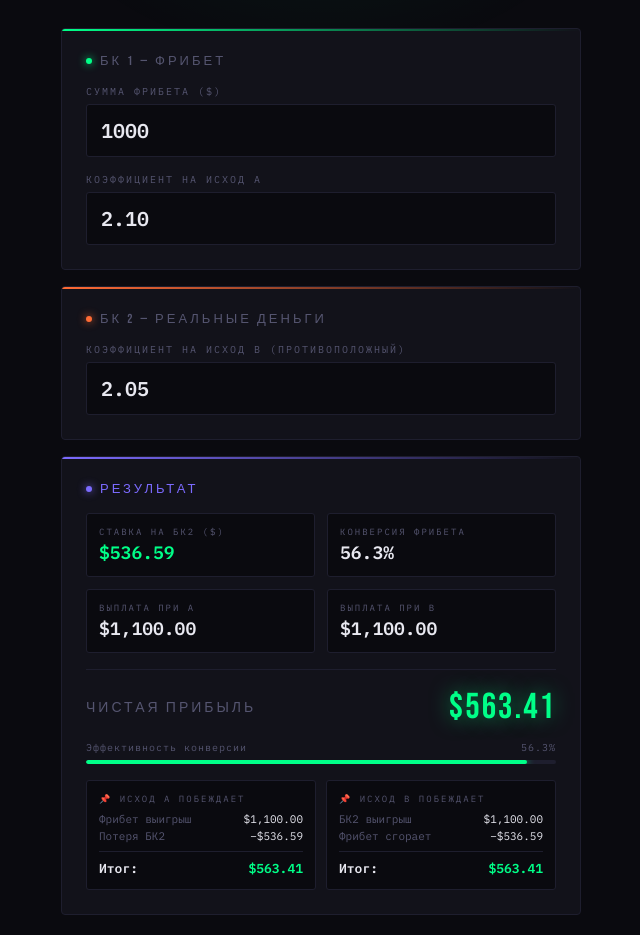
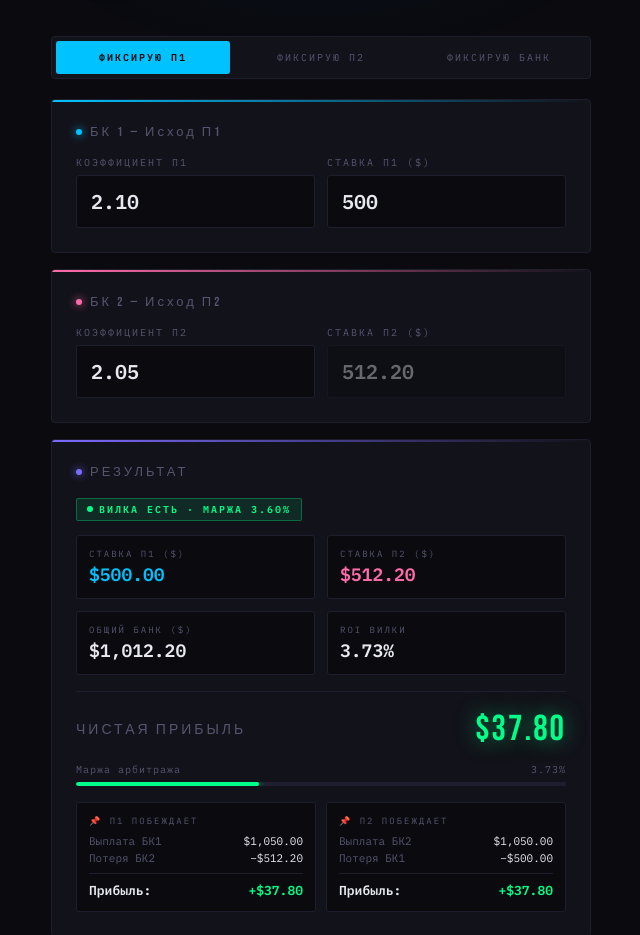
Before and after one commit to kosorino/surbet, a plain HTML site: page index.html in a window 1280 px wide. Shown: the part 136-1071 px from the top of the page, without its empty margins (319-959 px from the left). Drawn offline with Linux system fonts and the light colour scheme.

Commit message:
Update index.html

```diff
--- a/index.html
+++ b/index.html
@@ -3,7 +3,7 @@
 <head>
 <meta charset="UTF-8">
 <meta name="viewport" content="width=device-width, initial-scale=1.0">
-<title>Фрибет Арбитраж</title>
+<title>Вилка Калькулятор</title>
 <link href="https://fonts.googleapis.com/css2?family=Bebas+Neue&family=IBM+Plex+Mono:wght@400;600&display=swap" rel="stylesheet">
 <style>
   *, *::before, *::after { box-sizing: border-box; margin: 0; padding: 0; }
@@ -12,8 +12,8 @@
     --bg: #0a0a0f;
     --surface: #12121a;
     --border: #1e1e2e;
-    --accent: #00ff88;
-    --accent2: #ff6b35;
+    --accent: #00c2ff;
+    --accent2: #ff6baa;
     --text: #e8e8f0;
     --muted: #555570;
     --win: #00ff88;
@@ -28,7 +28,6 @@
     display: flex;
     flex-direction: column;
     align-items: center;
-    justify-content: flex-start;
     padding: 32px 16px 60px;
     overflow-x: hidden;
   }
@@ -37,15 +36,15 @@
     content: '';
     position: fixed;
     top: -200px; left: 50%; transform: translateX(-50%);
-    width: 600px; height: 400px;
-    background: radial-gradient(ellipse, rgba(0,255,136,0.07) 0%, transparent 70%);
+    width: 700px; height: 400px;
+    background: radial-gradient(ellipse, rgba(0,194,255,0.06) 0%, transparent 70%);
     pointer-events: none;
     z-index: 0;
   }
 
   .wrapper {
     width: 100%;
-    max-width: 520px;
+    max-width: 540px;
     position: relative;
     z-index: 1;
   }
@@ -57,11 +56,11 @@
 
   header h1 {
     font-family: 'Bebas Neue', sans-serif;
-    font-size: clamp(42px, 10vw, 72px);
-    letter-spacing: 4px;
+    font-size: clamp(48px, 12vw, 80px);
+    letter-spacing: 6px;
     line-height: 1;
     color: var(--accent);
-    text-shadow: 0 0 40px rgba(0,255,136,0.4);
+    text-shadow: 0 0 40px rgba(0,194,255,0.4);
   }
 
   header p {
@@ -70,6 +69,38 @@
     letter-spacing: 3px;
     text-transform: uppercase;
     margin-top: 6px;
+  }
+
+  /* MODE TOGGLE */
+  .mode-toggle {
+    display: flex;
+    background: var(--surface);
+    border: 1px solid var(--border);
+    border-radius: 4px;
+    padding: 4px;
+    margin-bottom: 20px;
+    gap: 4px;
+  }
+
+  .mode-btn {
+    flex: 1;
+    background: none;
+    border: none;
+    color: var(--muted);
+    font-family: 'IBM Plex Mono', monospace;
+    font-size: 10px;
+    letter-spacing: 2px;
+    text-transform: uppercase;
+    padding: 10px 8px;
+    border-radius: 3px;
+    cursor: pointer;
+    transition: background 0.2s, color 0.2s;
+  }
+
+  .mode-btn.active {
+    background: var(--accent);
+    color: var(--bg);
+    font-weight: 600;
   }
 
   .card {
@@ -104,7 +135,7 @@
     gap: 8px;
   }
 
-  .card-label .dot {
+  .dot {
     width: 6px; height: 6px;
     border-radius: 50%;
     flex-shrink: 0;
@@ -112,12 +143,15 @@
 
   .bk1 .dot { background: var(--accent); box-shadow: 0 0 8px var(--accent); }
   .bk2 .dot { background: var(--accent2); box-shadow: 0 0 8px var(--accent2); }
+  .result .dot { background: #7c6bff; box-shadow: 0 0 8px #7c6bff; }
 
-  .field {
-    margin-bottom: 16px;
+  .row2 {
+    display: grid;
+    grid-template-columns: 1fr 1fr;
+    gap: 12px;
   }
 
-  .field:last-child { margin-bottom: 0; }
+  .field { margin-bottom: 0; }
 
   label {
     display: block;
@@ -128,7 +162,7 @@
     margin-bottom: 6px;
   }
 
-  input {
+  input[type=number] {
     width: 100%;
     background: var(--bg);
     border: 1px solid var(--border);
@@ -143,23 +177,61 @@
     -moz-appearance: textfield;
   }
 
-  input::-webkit-inner-spin-button,
-  input::-webkit-outer-spin-button { -webkit-appearance: none; }
+  input[type=number]::-webkit-inner-spin-button,
+  input[type=number]::-webkit-outer-spin-button { -webkit-appearance: none; }
 
-  input:focus {
+  .bk1 input[type=number]:focus {
     border-color: var(--accent);
-    box-shadow: 0 0 0 2px rgba(0,255,136,0.1);
+    box-shadow: 0 0 0 2px rgba(0,194,255,0.1);
   }
 
-  .bk2 input:focus {
+  .bk2 input[type=number]:focus {
     border-color: var(--accent2);
-    box-shadow: 0 0 0 2px rgba(255,107,53,0.1);
+    box-shadow: 0 0 0 2px rgba(255,107,170,0.1);
+  }
+
+  /* Lock toggle */
+  .lock-row {
+    display: flex;
+    align-items: center;
+    gap: 10px;
+    margin-top: 14px;
+  }
+
+  .lock-label {
+    font-size: 10px;
+    letter-spacing: 1.5px;
+    color: var(--muted);
+    text-transform: uppercase;
+    flex: 1;
+  }
+
+  .lock-btns {
+    display: flex;
+    gap: 6px;
+  }
+
+  .lock-btn {
+    background: var(--bg);
+    border: 1px solid var(--border);
+    border-radius: 3px;
+    color: var(--muted);
+    font-family: 'IBM Plex Mono', monospace;
+    font-size: 10px;
+    letter-spacing: 1px;
+    padding: 5px 10px;
+    cursor: pointer;
+    transition: all 0.15s;
+    text-transform: uppercase;
+  }
+
+  .lock-btn.active {
+    border-color: var(--accent);
+    color: var(--accent);
+    background: rgba(0,194,255,0.07);
   }
 
   /* RESULT */
-  .result .card-label { color: #7c6bff; }
-  .result .card-label .dot { background: #7c6bff; box-shadow: 0 0 8px #7c6bff; }
-
   .result-grid {
     display: grid;
     grid-template-columns: 1fr 1fr;
@@ -220,9 +292,8 @@
   .profit-val.negative { color: var(--loss); text-shadow: 0 0 20px rgba(255,68,102,0.4); }
   .profit-val.zero { color: var(--muted); }
 
-  .roi-bar-wrap {
-    margin-top: 12px;
-  }
+  /* ROI bar */
+  .roi-bar-wrap { margin-top: 12px; }
 
   .roi-header {
     display: flex;
@@ -243,11 +314,12 @@
   .roi-bar-fill {
     height: 100%;
     border-radius: 2px;
-    background: var(--accent);
+    background: var(--win);
     transition: width 0.4s cubic-bezier(.4,0,.2,1);
-    box-shadow: 0 0 8px var(--accent);
+    box-shadow: 0 0 8px var(--win);
   }
 
+  /* Scenarios */
   .scenarios {
     display: grid;
     grid-template-columns: 1fr 1fr;
@@ -279,7 +351,8 @@
   }
 
   .scenario .sc-row .sc-num { color: var(--text); }
-  .scenario .sc-total {
+
+  .sc-total {
     display: flex;
     justify-content: space-between;
     font-size: 13px;
@@ -292,13 +365,45 @@
   .sc-total .positive { color: var(--win); }
   .sc-total .negative { color: var(--loss); }
 
+  /* arb indicator */
+  .arb-badge {
+    display: inline-flex;
+    align-items: center;
+    gap: 6px;
+    font-size: 10px;
+    letter-spacing: 2px;
+    padding: 4px 10px;
+    border-radius: 2px;
+    text-transform: uppercase;
+    font-weight: 600;
+    margin-bottom: 14px;
+  }
+
+  .arb-badge.is-arb {
+    background: rgba(0,255,136,0.1);
+    border: 1px solid rgba(0,255,136,0.3);
+    color: var(--win);
+  }
+
+  .arb-badge.no-arb {
+    background: rgba(255,68,102,0.1);
+    border: 1px solid rgba(255,68,102,0.3);
+    color: var(--loss);
+  }
+
+  .badge-dot {
+    width: 6px; height: 6px;
+    border-radius: 50%;
+    background: currentColor;
+  }
+
   .warning {
     background: rgba(255,107,53,0.08);
     border: 1px solid rgba(255,107,53,0.3);
     border-radius: 3px;
     padding: 12px 14px;
     font-size: 11px;
-    color: var(--accent2);
+    color: #ff9055;
     letter-spacing: 0.5px;
     line-height: 1.5;
     margin-top: 16px;
@@ -307,29 +412,13 @@
 
   .warning.visible { display: block; }
 
-  .tag {
-    display: inline-block;
-    font-size: 9px;
-    letter-spacing: 2px;
-    padding: 2px 7px;
-    border-radius: 2px;
-    text-transform: uppercase;
-    font-weight: 600;
-    margin-left: 8px;
-    vertical-align: middle;
-  }
-
-  .tag.good { background: rgba(0,255,136,0.15); color: var(--accent); }
-  .tag.bad { background: rgba(255,68,102,0.15); color: var(--loss); }
-  .tag.ok { background: rgba(124,107,255,0.15); color: #7c6bff; }
-
   .note {
     text-align: center;
     font-size: 10px;
     color: var(--muted);
     letter-spacing: 1px;
     margin-top: 24px;
-    line-height: 1.8;
+    line-height: 1.9;
   }
 
   @keyframes fadeIn {
@@ -343,49 +432,72 @@
 <body>
 <div class="wrapper">
   <header>
-    <h1>FREEBET CALC</h1>
-    <p>Арбитраж фрибета — конвертация в реальные деньги</p>
+    <h1>ВИЛКА CALC</h1>
+    <p>Калькулятор арбитражных ситуаций</p>
   </header>
 
+  <!-- MODE -->
+  <div class="mode-toggle">
+    <button class="mode-btn active" onclick="setMode('s1')" id="btn-s1">Фиксирую П1</button>
+    <button class="mode-btn" onclick="setMode('s2')" id="btn-s2">Фиксирую П2</button>
+    <button class="mode-btn" onclick="setMode('total')" id="btn-total">Фиксирую банк</button>
+  </div>
+
+  <!-- BK1 -->
   <div class="card bk1">
-    <div class="card-label"><span class="dot"></span>БК 1 — ФРИБЕТ</div>
-    <div class="field">
-      <label>Сумма фрибета ($)</label>
-      <input type="number" id="freebet" value="1000" min="1" step="1" oninput="calc()">
-    </div>
-    <div class="field">
-      <label>Коэффициент на исход A</label>
-      <input type="number" id="k1" value="2.10" min="1.01" step="0.01" oninput="calc()">
+    <div class="card-label"><span class="dot"></span>БК 1 — Исход П1</div>
+    <div class="row2">
+      <div class="field">
+        <label>Коэффициент П1</label>
+        <input type="number" id="k1" value="2.10" min="1.01" step="0.01" oninput="calc()">
+      </div>
+      <div class="field">
+        <label>Ставка П1 ($)</label>
+        <input type="number" id="s1" value="500" min="1" step="1" oninput="onS1()">
+      </div>
     </div>
   </div>
 
+  <!-- BK2 -->
   <div class="card bk2">
-    <div class="card-label"><span class="dot"></span>БК 2 — РЕАЛЬНЫЕ ДЕНЬГИ</div>
-    <div class="field">
-      <label>Коэффициент на исход B (противоположный)</label>
-      <input type="number" id="k2" value="2.05" min="1.01" step="0.01" oninput="calc()">
+    <div class="card-label"><span class="dot"></span>БК 2 — Исход П2</div>
+    <div class="row2">
+      <div class="field">
+        <label>Коэффициент П2</label>
+        <input type="number" id="k2" value="2.05" min="1.01" step="0.01" oninput="calc()">
+      </div>
+      <div class="field">
+        <label>Ставка П2 ($)</label>
+        <input type="number" id="s2" value="" min="1" step="1" placeholder="авто" oninput="onS2()">
+      </div>
     </div>
   </div>
 
+  <!-- RESULT -->
   <div class="card result">
     <div class="card-label"><span class="dot"></span>РЕЗУЛЬТАТ</div>
 
+    <div id="arb-badge" class="arb-badge is-arb">
+      <span class="badge-dot"></span>
+      <span id="arb-text">ВИЛКА ЕСТЬ</span>
+    </div>
+
     <div class="result-grid">
       <div class="result-item highlight">
-        <div class="rlabel">Ставка на БК2 ($)</div>
-        <div class="rval" id="stake2">—</div>
+        <div class="rlabel">Ставка П1 ($)</div>
+        <div class="rval" id="r-s1">—</div>
+      </div>
+      <div class="result-item highlight" style="--accent: var(--accent2)">
+        <div class="rlabel">Ставка П2 ($)</div>
+        <div class="rval" id="r-s2" style="color: var(--accent2)">—</div>
       </div>
       <div class="result-item">
-        <div class="rlabel">Конверсия фрибета</div>
-        <div class="rval" id="conversion">—</div>
+        <div class="rlabel">Общий банк ($)</div>
+        <div class="rval" id="r-bank">—</div>
       </div>
       <div class="result-item">
-        <div class="rlabel">Выплата при A</div>
-        <div class="rval" id="payA">—</div>
-      </div>
-      <div class="result-item">
-        <div class="rlabel">Выплата при B</div>
-        <div class="rval" id="payB">—</div>
+        <div class="rlabel">ROI вилки</div>
+        <div class="rval" id="r-roi">—</div>
       </div>
     </div>
 
@@ -398,7 +510,7 @@
 
     <div class="roi-bar-wrap">
       <div class="roi-header">
-        <span>Эффективность конверсии</span>
+        <span>Маржа арбитража</span>
         <span id="roi-pct">—</span>
       </div>
       <div class="roi-bar-bg">
@@ -408,90 +520,147 @@
 
     <div class="scenarios">
       <div class="scenario">
-        <div class="sc-title">📌 Исход A побеждает</div>
-        <div class="sc-row"><span>Фрибет выигрыш</span><span class="sc-num" id="sA-win">—</span></div>
-        <div class="sc-row"><span>Потеря БК2</span><span class="sc-num" id="sA-lose">—</span></div>
-        <div class="sc-total"><span>Итог:</span><span id="sA-total">—</span></div>
+        <div class="sc-title">📌 П1 побеждает</div>
+        <div class="sc-row"><span>Выплата БК1</span><span class="sc-num" id="sc1-pay">—</span></div>
+        <div class="sc-row"><span>Потеря БК2</span><span class="sc-num" id="sc1-lose">—</span></div>
+        <div class="sc-total"><span>Прибыль:</span><span id="sc1-profit">—</span></div>
       </div>
       <div class="scenario">
-        <div class="sc-title">📌 Исход B побеждает</div>
-        <div class="sc-row"><span>БК2 выигрыш</span><span class="sc-num" id="sB-win">—</span></div>
-        <div class="sc-row"><span>Фрибет сгорает</span><span class="sc-num" id="sB-lose">—</span></div>
-        <div class="sc-total"><span>Итог:</span><span id="sB-total">—</span></div>
+        <div class="sc-title">📌 П2 побеждает</div>
+        <div class="sc-row"><span>Выплата БК2</span><span class="sc-num" id="sc2-pay">—</span></div>
+        <div class="sc-row"><span>Потеря БК1</span><span class="sc-num" id="sc2-lose">—</span></div>
+        <div class="sc-total"><span>Прибыль:</span><span id="sc2-profit">—</span></div>
       </div>
     </div>
 
-    <div class="warning" id="warn">
-      ⚠ Коэффициент ниже 1.5 — конверсия слабая. Ищи котировки выше 2.0 для максимальной отдачи.
+    <div class="warning" id="warn-noarb">
+      ⚠ Вилки нет — при таких коэффициентах оба плеча не перекрываются. Нужно чтобы 1/K1 + 1/K2 &lt; 1.
     </div>
   </div>
 
   <div class="note">
-    РЕАЛЬНЫЕ ДЕНЬГИ ПОТРАЧЕНЫ: <span id="spent">—</span> &nbsp;·&nbsp; ПОЛУЧЕНО ГАРАНТИРОВАНО: <span id="earned">—</span>
+    СУММА СТАВОК: <span id="n-bank">—</span> &nbsp;·&nbsp;
+    ГАРАНТИРОВАННЫЙ ВОЗВРАТ: <span id="n-return">—</span> &nbsp;·&nbsp;
+    ПРИБЫЛЬ: <span id="n-profit">—</span>
   </div>
 </div>
 
 <script>
-function fmt(n) {
-  return '$' + n.toFixed(2).replace(/\B(?=(\d{3})+(?!\d))/g, ',');
+let mode = 's1'; // 's1' | 's2' | 'total'
+
+function setMode(m) {
+  mode = m;
+  document.querySelectorAll('.mode-btn').forEach(b => b.classList.remove('active'));
+  document.getElementById('btn-' + m).classList.add('active');
+
+  // enable/disable inputs
+  const s1 = document.getElementById('s1');
+  const s2 = document.getElementById('s2');
+
+  if (m === 's1') {
+    s1.removeAttribute('readonly'); s1.style.opacity = '1';
+    s2.setAttribute('readonly', true); s2.style.opacity = '0.4'; s2.placeholder = 'авто';
+  } else if (m === 's2') {
+    s2.removeAttribute('readonly'); s2.style.opacity = '1'; s2.placeholder = '';
+    s1.setAttribute('readonly', true); s1.style.opacity = '0.4';
+  } else {
+    // total mode — s1 is the total bank input, s2 auto
+    s1.removeAttribute('readonly'); s1.style.opacity = '1'; s1.placeholder = 'банк';
+    s2.setAttribute('readonly', true); s2.style.opacity = '0.4'; s2.placeholder = 'авто';
+  }
+  calc();
 }
 
+function onS1() { if (mode !== 's2') calc(); }
+function onS2() { if (mode === 's2') calc(); }
+
+function fmt(n, sign) {
+  const s = '$' + Math.abs(n).toFixed(2).replace(/\B(?=(\d{3})+(?!\d))/g, ',');
+  return (sign && n < 0 ? '−' : '') + s;
+}
+
+function pct(n) { return n.toFixed(2) + '%'; }
+
 function calc() {
-  const F  = parseFloat(document.getElementById('freebet').value) || 0;
   const K1 = parseFloat(document.getElementById('k1').value) || 0;
   const K2 = parseFloat(document.getElementById('k2').value) || 0;
+  if (K1 <= 1 || K2 <= 1) return;
 
-  if (!F || K1 <= 1 || K2 <= 1) return;
+  const margin = 1/K1 + 1/K2;
+  const isArb = margin < 1;
 
-  // S = F * (K1 - 1) / K2
-  const netFreebet = F * (K1 - 1);
-  const S = netFreebet / K2;
+  // Badge
+  const badge = document.getElementById('arb-badge');
+  badge.className = 'arb-badge ' + (isArb ? 'is-arb' : 'no-arb');
+  document.getElementById('arb-text').textContent = isArb
+    ? `ВИЛКА ЕСТЬ · маржа ${pct((1 - margin) * 100)}`
+    : `ВИЛКИ НЕТ · маржа ${pct((margin - 1) * 100)} не в нашу пользу`;
 
-  // Payouts
-  const payA = netFreebet;        // win on BK1 freebet, lose S on BK2
-  const payB = S * K2;            // win on BK2, freebet burns
+  document.getElementById('warn-noarb').className = 'warning' + (isArb ? '' : ' visible');
 
-  // Net profit (same either way)
-  const profitA = netFreebet - S; // freebet win − bk2 lost
-  const profitB = S * K2 - S;    // bk2 win − bk2 stake (net)
-  const profit = (profitA + profitB) / 2; // should be equal
+  let S1, S2;
 
-  const conv = (profit / F) * 100;
-  const roiW = Math.min(conv, 60);
+  if (mode === 's1') {
+    S1 = parseFloat(document.getElementById('s1').value) || 0;
+    // равная выплата: S1*K1 = S2*K2 → S2 = S1*K1/K2
+    S2 = S1 * K1 / K2;
+    document.getElementById('s2').value = S2 > 0 ? S2.toFixed(2) : '';
+  } else if (mode === 's2') {
+    S2 = parseFloat(document.getElementById('s2').value) || 0;
+    S1 = S2 * K2 / K1;
+    document.getElementById('s1').value = S1 > 0 ? S1.toFixed(2) : '';
+  } else {
+    // total bank
+    const bank = parseFloat(document.getElementById('s1').value) || 0;
+    // S1 = bank * (1/K2) / (1/K1 + 1/K2) = bank / K2 / margin
+    S1 = bank * (1/K2) / margin;
+    S2 = bank * (1/K1) / margin;
+    document.getElementById('s2').value = S2 > 0 ? S2.toFixed(2) : '';
+  }
 
-  document.getElementById('stake2').textContent = fmt(S);
-  document.getElementById('conversion').textContent = conv.toFixed(1) + '%';
-  document.getElementById('payA').textContent = fmt(payA);
-  document.getElementById('payB').textContent = fmt(payB);
+  if (!S1 || !S2) return;
+
+  const bank = S1 + S2;
+  const payA = S1 * K1;   // if P1 wins
+  const payB = S2 * K2;   // if P2 wins
+  const profitA = payA - bank;
+  const profitB = payB - bank;
+  const profit = Math.min(profitA, profitB); // guaranteed (should be equal in ideal case)
+  const roi = (profit / bank) * 100;
+
+  // Fill results
+  document.getElementById('r-s1').textContent = fmt(S1);
+  document.getElementById('r-s2').textContent = fmt(S2);
+  document.getElementById('r-bank').textContent = fmt(bank);
+  document.getElementById('r-roi').textContent = roi.toFixed(2) + '%';
 
   const profitEl = document.getElementById('profit');
   profitEl.textContent = fmt(profit);
-  profitEl.className = 'profit-val ' + (profit > 0 ? 'positive' : profit < 0 ? 'negative' : 'zero');
+  profitEl.className = 'profit-val ' + (profit > 0.005 ? 'positive' : profit < -0.005 ? 'negative' : 'zero');
 
-  document.getElementById('roi-pct').textContent = conv.toFixed(1) + '%';
-  document.getElementById('roi-bar').style.width = Math.max(0, (roiW / 60) * 100) + '%';
+  const roiW = Math.max(0, Math.min(roi, 10));
+  document.getElementById('roi-pct').textContent = roi.toFixed(2) + '%';
+  document.getElementById('roi-bar').style.width = (roiW / 10 * 100) + '%';
 
   // Scenarios
-  document.getElementById('sA-win').textContent = fmt(netFreebet);
-  document.getElementById('sA-lose').textContent = '−' + fmt(S);
-  const sATotal = document.getElementById('sA-total');
-  sATotal.textContent = fmt(profitA);
-  sATotal.className = profitA >= 0 ? 'positive' : 'negative';
+  document.getElementById('sc1-pay').textContent = fmt(payA);
+  document.getElementById('sc1-lose').textContent = '−' + fmt(S2);
+  const sc1p = document.getElementById('sc1-profit');
+  sc1p.textContent = (profitA >= 0 ? '+' : '−') + fmt(Math.abs(profitA));
+  sc1p.className = profitA >= 0 ? 'positive' : 'negative';
 
-  document.getElementById('sB-win').textContent = fmt(S * K2);
-  document.getElementById('sB-lose').textContent = '−' + fmt(S);
-  const sBTotal = document.getElementById('sB-total');
-  sBTotal.textContent = fmt(profitB);
-  sBTotal.className = profitB >= 0 ? 'positive' : 'negative';
+  document.getElementById('sc2-pay').textContent = fmt(payB);
+  document.getElementById('sc2-lose').textContent = '−' + fmt(S1);
+  const sc2p = document.getElementById('sc2-profit');
+  sc2p.textContent = (profitB >= 0 ? '+' : '−') + fmt(Math.abs(profitB));
+  sc2p.className = profitB >= 0 ? 'positive' : 'negative';
 
-  document.getElementById('spent').textContent = fmt(S);
-  document.getElementById('earned').textContent = fmt(profit + S);
-
-  // Warning if k1 < 1.5
-  document.getElementById('warn').className = 'warning' + (K1 < 1.5 ? ' visible' : '');
+  document.getElementById('n-bank').textContent = fmt(bank);
+  document.getElementById('n-return').textContent = fmt(Math.min(payA, payB));
+  document.getElementById('n-profit').textContent = (profit >= 0 ? '+' : '−') + fmt(Math.abs(profit));
 }
 
-calc();
+setMode('s1');
 </script>
 </body>
 </html>
```
